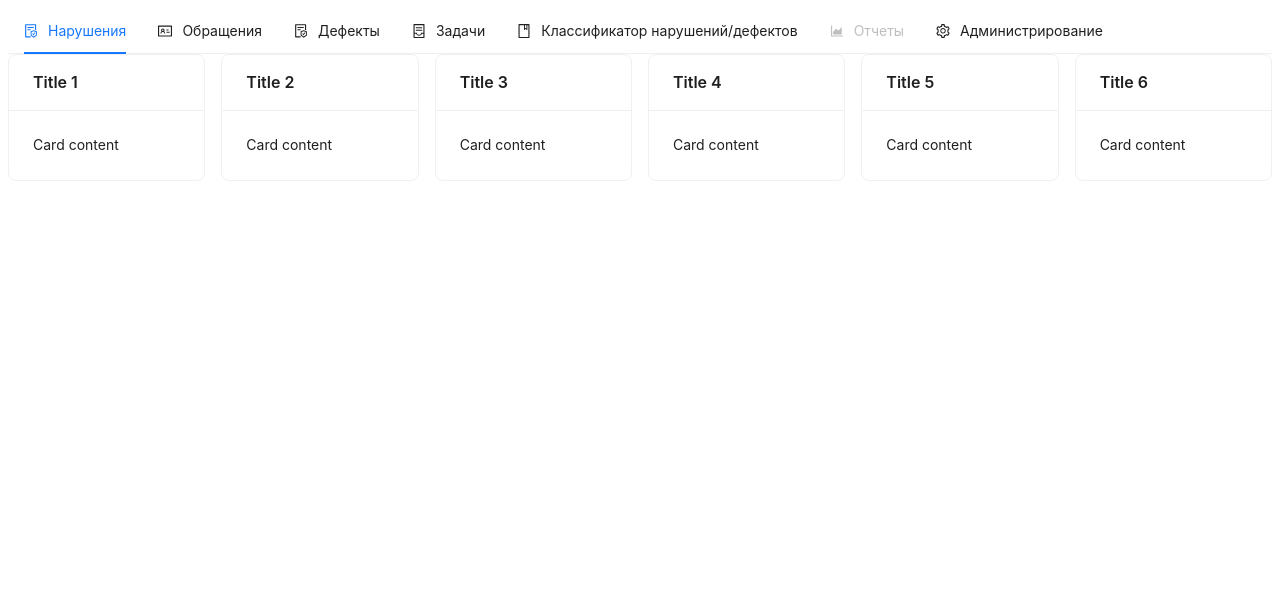
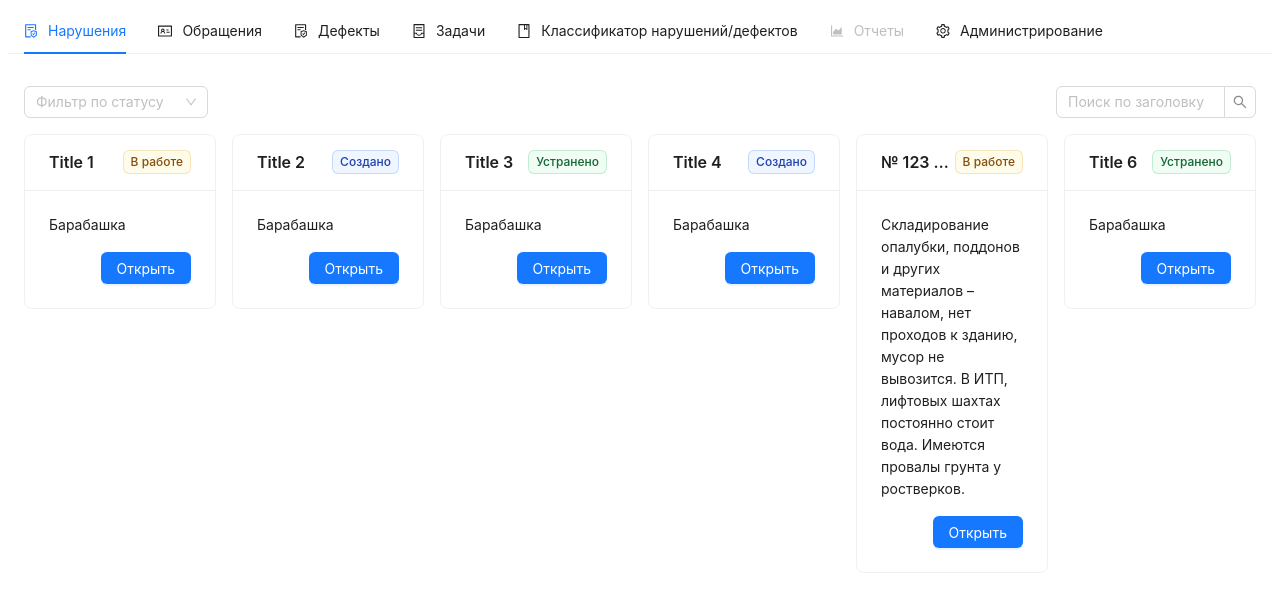
Before and after one commit to MichelGL/frontend_supervision_waranty_app, a React (Vite) app: page / in a window 1280 px wide. Shown: the top 612 px of the page. Built offline with nearby package versions, Linux system fonts and the light colour scheme.

Commit message:
Update navigation

```diff
--- a/package.json
+++ b/package.json
@@ -13,7 +13,8 @@
     "@heroicons/react": "^2.1.3",
     "antd": "^5.17.0",
     "react": "^18.2.0",
-    "react-dom": "^18.2.0"
+    "react-dom": "^18.2.0",
+    "react-router-dom": "^6.23.1"
   },
   "devDependencies": {
     "@types/react": "^18.2.66",
--- a/src/components/ViolationCard.jsx
+++ b/src/components/ViolationCard.jsx
@@ -13,7 +13,7 @@ function ViolationCard() {
             title={
                 <div className="flex items-center gap-3">
                     <img src="/Status_AtWork_icon.png" alt="Иконка статуса в работе"/>
-                    <p className="text-2xl">{`№${violationId} от ${violationDate} "${violationName}"`}</p>
+                    <p className="text-2xl">{`№ ${violationId} от ${violationDate} "${violationName}"`}</p>
                 </div>
             }
             extra={
--- a/src/components/ViolationList.jsx
+++ b/src/components/ViolationList.jsx
@@ -1,34 +1,57 @@
 import { useState } from 'react';
-import { Card, List } from 'antd';
+import { Card, List, Button, Input, Cascader } from 'antd';
 import ViolationCard from './ViolationCard';
 
 function ViolationList() {
     const [selectedViolation, setSelectedViolation] = useState(null); // Состояние для хранения выбранного нарушения
+    const [filteredData, setFilteredData] = useState(null); // Состояние для хранения отфильтрованных данных
+    const [statusFilter, setStatusFilter] = useState([]); // Состояние для хранения выбранных статусов фильтрации
 
     const data = [
         {
             id: 1,
             title: 'Title 1',
+            content: 'Барабашка',
+            status: 'В работе',
+            color: 'bg-yellow-50 text-yellow-800 ring-yellow-600/20',
         },
         {
             id: 2,
             title: 'Title 2',
+            content: 'Барабашка',
+            status: 'Создано',
+            color: 'bg-blue-50 text-blue-800 ring-blue-600/20',
         },
         {
             id: 3,
-            title: 'Title 3',
+            title: `Title 3`,
+            content: 'Барабашка',
+            status: 'Устранено',
+            color: 'bg-green-50 text-green-800 ring-green-600/20',
         },
         {
             id: 4,
             title: 'Title 4',
+            content: 'Барабашка',
+            status: 'Создано',
+            color: 'bg-blue-50 text-blue-800 ring-blue-600/20',
         },
         {
             id: 5,
-            title: 'Title 5',
+            title: '№ 123 от 13.04.2024 "Складирование материалов, мусор"',
+            content: 'Складирование опалубки, поддонов и других материалов – навалом, нет проходов к зданию,\n' +
+                '                                мусор не вывозится.\n' +
+                '                                В ИТП, лифтовых шахтах постоянно стоит вода.\n' +
+                '                                Имеются провалы грунта у ростверков.',
+            status: 'В работе',
+            color: 'bg-yellow-50 text-yellow-800 ring-yellow-600/20',
         },
         {
             id: 6,
             title: 'Title 6',
+            content: 'Барабашка',
+            status: 'Устранено',
+            color: 'bg-green-50 text-green-800 ring-green-600/20',
         },
     ];
 
@@ -39,11 +62,47 @@ function ViolationList() {
         setSelectedViolation(violationId);
     };
 
+    // Функция для фильтрации данных по статусу
+    const handleStatusFilterChange = (value) => {
+        setStatusFilter(value);
+        if (value.length > 0) {
+            const filtered = data.filter((item) => value.includes(item.status));
+            setFilteredData(filtered);
+        } else {
+            setFilteredData(null);
+        }
+    };
+
+    // Функция для поиска данных по заголовку
+    const handleSearch = (value) => {
+        const filtered = data.filter((item) => item.title.toLowerCase().includes(value.toLowerCase()));
+        setFilteredData(filtered);
+    };
+
     return (
-        <div>
+        <div className="mt-8 mx-4">
+
             {selectedViolation ? (
-                <ViolationCard violationId={selectedViolation} />
+                <ViolationCard violationId={selectedViolation}/>
             ) : (
+                <>
+                    <div className="flex justify-between items-center mb-4">
+                        <Cascader
+                            options={[
+                                {label: 'Создано', value: 'Создано'},
+                                {label: 'В работе', value: 'В работе'},
+                                {label: 'Устранено', value: 'Устранено'},
+                            ]}
+                            onChange={handleStatusFilterChange}
+                            placeholder="Фильтр по статусу"
+                            value={statusFilter}
+                        />
+                        <Input.Search
+                            placeholder="Поиск по заголовку"
+                            onSearch={handleSearch}
+                            style={{width: 200}}
+                        />
+                    </div>
                     <List
                         grid={{
                             gutter: 16,
@@ -54,13 +113,27 @@ function ViolationList() {
                             xl: 6,
                             xxl: 3,
                         }}
-                    dataSource={data}
+                        dataSource={filteredData || data}
                         renderItem={(item) => (
-                        <List.Item onClick={() => handleViolationClick(item.id)}>
-                            <Card title={item.title}>Card content</Card>
+                            <List.Item>
+                                <Card
+                                    title={item.title}
+                                    extra={
+                                        <span
+                                            className={`inline-flex items-center rounded-md ${item.color.split(' ')[0]} px-2 py-1 text-xs font-medium ${item.color.split(' ')[1]} ring-1 ring-inset ${item.color.split(' ')[2]}`}>
+                                    {item.status}
+                                </span>}
+                                    className="w-full">
+                                    <div className="text-left">{item.content}</div>
+                                    <div className="flex justify-end mt-4">
+                                        <Button type="primary"
+                                                onClick={() => handleViolationClick(item.id)}>Открыть</Button>
+                                    </div>
+                                </Card>
                             </List.Item>
                         )}
                     />
+                </>
             )}
         </div>
     )
--- a/src/main.jsx
+++ b/src/main.jsx
@@ -1,4 +1,3 @@
-import React from 'react'
 import ReactDOM from 'react-dom/client'
 import App from './App.jsx'
 import './index.css'
```
Also changed, not shown: 1 other file (tests, documents, lock files or other folders). Lines whose indentation alone changed are shown as unchanged.
